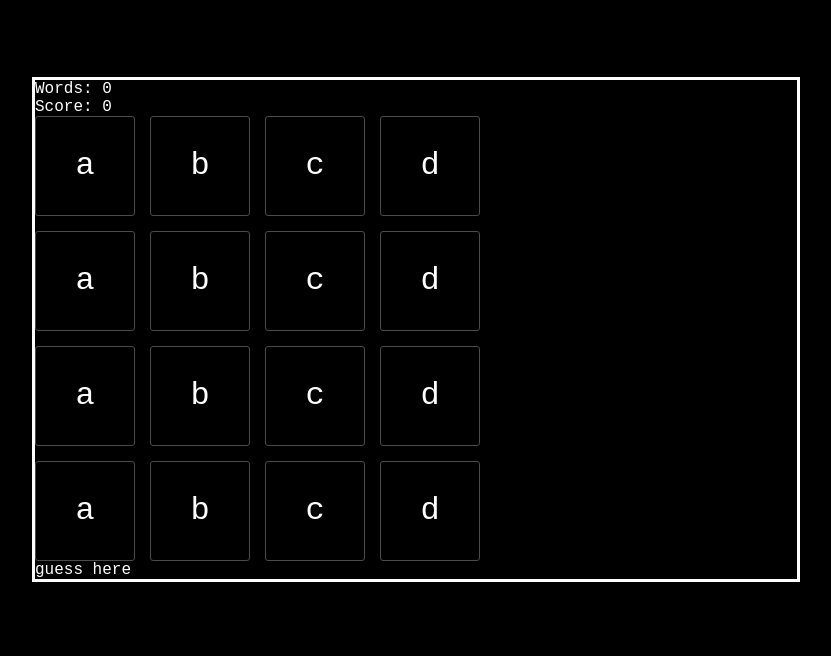
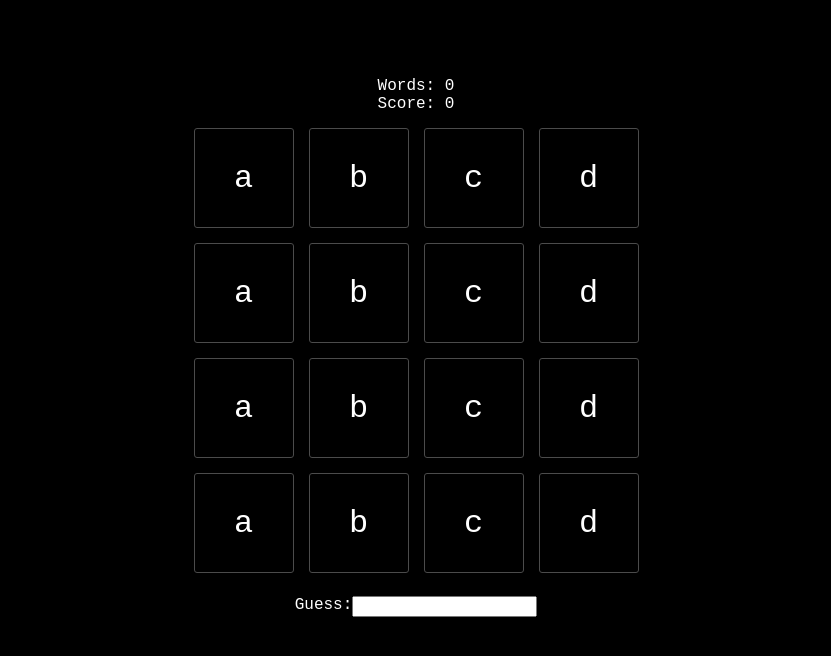
Before and after one commit to JonathanScardon/WordHunt, a React app in the folder client/: page /play in a window 1280 px wide. Shown: the top 656 px of the page, without its empty margins (224-1055 px from the left). Built offline with nearby package versions, Linux system fonts and the light colour scheme; the HTML template or start-up script is replaced by a standard one.

Commit message:
player guess

```diff
--- a/client/src/components/PlayData/PlayData.jsx
+++ b/client/src/components/PlayData/PlayData.jsx
@@ -1,13 +1,15 @@
+import {DataContainer} from "./PlayDataStyles.jsx"
+
 function PlayData({wordCount, score}){
     return (
-        <div>
+        <DataContainer>
             <div>
                 Words: {wordCount}
             </div>
             <div>
                 Score: {score}
             </div>
-        </div>
+        </DataContainer>
     )
 }
 
--- a/client/src/components/PlayData/PlayDataStyles.jsx
+++ b/client/src/components/PlayData/PlayDataStyles.jsx
@@ -0,0 +1,4 @@
+import styled from "styled-components"
+
+export const DataContainer = styled.div`
+`
--- a/client/src/components/PlayerGuess/PlayerGuess.jsx
+++ b/client/src/components/PlayerGuess/PlayerGuess.jsx
@@ -1,6 +1,111 @@
-function PlayerGuess({guess, setGuess}){
+import {GuessContainer, InputBox} from './PlayerGuessStyles.jsx'
+
+function PlayerGuess({guess, setGuess, solutions, setWordCount, setScore, found, setFound, setPath, grid}){
+
+
+    function findPaths(grid, visiting, row, col, word, i){
+        const dirs = [[0, 1], [1, 0], [0, -1], [-1, 0], [1, 1], [1, -1], [-1, 1], [-1, -1]];
+        const visited = (r, c) => visiting.some(([x, y]) => x === r && y === c);
+
+        //base case
+        if (i == word.length){
+            const path = [...visiting];
+            console.log("found path for " + word + " at " + path)
+            setPath(path);
+            //setPath
+                //GridItem will determine its box shadow based on path!
+        }
+
+        for (const [dx, dy] of dirs){
+            const x = row + dx;
+            const y = col + dy;
+
+            if (x >= 0 && x < grid.length && y >= 0 && y < grid[0].length){
+
+                //found the next letter!
+                if (grid[x][y] == word[i] && !visited(x, y)){
+                    visiting.push([x, y]);
+                    findPaths(grid, visiting, x, y, word, i+1);
+                    visiting.pop([x, y]);
+                }
+
+
+            }
+        }
+    }
+
+
+    //calls dfs on player guess
+        //setsPath for all paths of current guess!
+    const handleChange = (val) => {
+        const guess = val.replace(/[^a-zA-Z]/g, '');
+        setGuess(guess);
+
+        //display path
+        if (guess.length > 0){
+            for (let i = 0; i < grid.length; i++){
+                for (let j = 0; j < grid[0].length; j++){
+                    if (grid[i][j] == guess[0]){
+                        findPaths(grid, [[i, j]], i, j, guess, 1);
+                    }
+                }
+            }
+        }
+        else {
+            setPath([]);
+        }
+
+    }
+
+    const calculateScore = (word) => {
+        const len = word.length;
+        if (len == 3) return 100;
+        if (len == 4) return 400;
+        if (len == 5) return 800;
+        if (len == 6) return 1400;
+        if (len == 7) return 1800;
+        if (len == 8) return 2200;
+        if (len == 9) return 2600;
+        if (len == 10) return 3000;
+    }
+
+    //if guess in solution -> later, some animation / stronger visual indication of change! (enlarge text, color, flash, etc)
+        //setWordCount
+        //setScore
+
+    //incorrect guess turns red??
+    const handleKeyEvent = (e) => {
+        const word = e.target.value;
+        if (e.key == "Enter"){
+            if (solutions.has(word) && !found.has(word)){
+                setFound(prev => new Set(prev).add(word))
+                setWordCount(prev => prev + 1);
+                setScore(prev => prev + calculateScore(word));
+            }
+            setPath([]);
+            setGuess("");
+        }
+    }
+
     return(
-        <div>guess here</div>
+        <GuessContainer>
+
+            <div>
+                Guess:
+            </div>
+
+            <InputBox
+            type="text"
+            value = {guess}
+            onChange = {(e) => handleChange(e.target.value)}
+            onKeyDown = {(e) => handleKeyEvent(e)}
+             />
+
+            <div>
+                {guess}
+            </div>
+
+        </GuessContainer>
     )
 }
 
--- /dev/null
+++ b/client/src/components/PlayerGuess/PlayerGuessStyles.jsx
@@ -0,0 +1,9 @@
+import styled from "styled-components"
+
+export const GuessContainer = styled.div`
+display:flex;
+flex-direction:row;
+`
+
+export const InputBox = styled.input`
+`
--- a/client/src/pages/Play/Play.jsx
+++ b/client/src/pages/Play/Play.jsx
@@ -9,6 +9,14 @@ function Play(){
     const [score, setScore] = useState(0);
     const [guess, setGuess] = useState("");
 
+    const [solutions, setSolutions] = useState(new Set());
+
+    const [found, setFound] = useState(new Set());
+
+    const [path, setPath] = useState([])
+
+    const tempSolutions = ["aaaa", "cccc"]
+
     const tempGrid = [
         ["a", "b", "c", "d"],
         ["a", "b", "c", "d"],
@@ -16,10 +24,31 @@ function Play(){
         ["a", "b", "c", "d"]
     ]
 
+
+    //from backend retrieve:
+        //grid
+        //solution set
+        //solutions w/ paths (endpage display)
+
     useEffect(() => {
         setGrid(tempGrid)
+        setSolutions(new Set(tempSolutions))
     }, [])
 
+
+    const highlightColor = (row, col) => {
+        if (path.length == 0){
+            return "transparent"
+        }
+
+        for (let i = 0; i < path.length; i++){
+            if (row == path[i][0] && col == path[i][1]){
+                return "blue"
+            }
+        }
+
+        return "transparent"
+    }
 
     return (
         <PlayContainer>
@@ -28,14 +57,27 @@ function Play(){
         <GridContainer>
             {grid.map((row, rowIndex) =>
                 row.map((letter, colIndex) =>
-                    <GridItem key = {`${rowIndex}-${colIndex}`}>
+                    <GridItem
+                    key = {`${rowIndex}-${colIndex}`}
+                    style = {{ boxShadow: `0 0 5px 5px ${highlightColor(rowIndex, colIndex)}`}}
+                    >
                         {letter}
                     </GridItem>
                 )
             )}
         </GridContainer>
 
-        <PlayerGuess guess = {guess} setGuess = {setGuess}/>
+        <PlayerGuess
+        guess = {guess}
+        setGuess = {setGuess}
+        solutions = {solutions}
+        setWordCount = {setWordCount}
+        setScore = {setScore}
+        found = {found}
+        setFound = {setFound}
+        setPath = {setPath}
+        grid = {grid}
+        />
 
         </PlayContainer>
     )
--- a/client/src/pages/Play/PlayStyles.jsx
+++ b/client/src/pages/Play/PlayStyles.jsx
@@ -1,12 +1,15 @@
 import styled from "styled-components"
 
 export const PlayContainer = styled.div`
+display:flex;
+flex-direction:column;
+align-items:center;
+
 margin-left: 20%;
 margin-right: 20%;
 margin-top: 6%;
 z-index:1;
 position:relative;
-border:solid;
 `
 
 export const GridContainer = styled.div`
@@ -14,6 +17,8 @@ display: grid;
 grid-template-columns: repeat(4, minmax(10px, 100px));
 row-gap: 15px;
 column-gap: 15px;
+margin-top: 2%;
+margin-bottom: 3%;
 `
 
 export const GridItem = styled.div`
```
